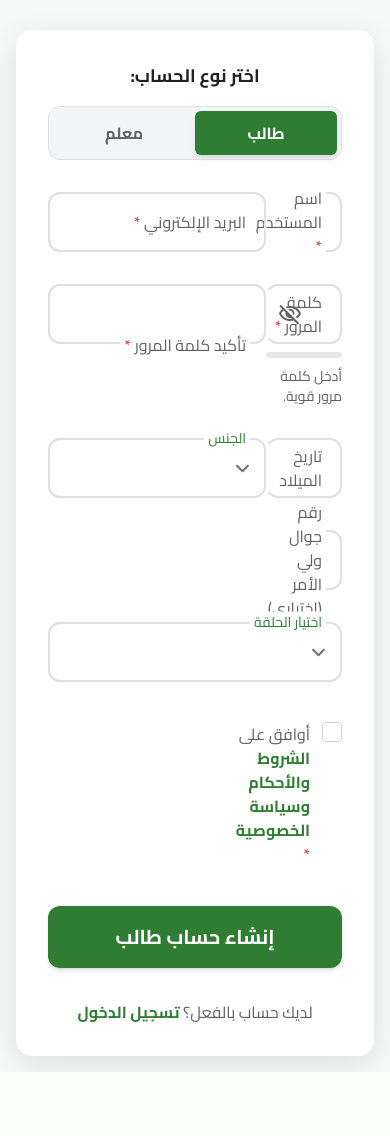
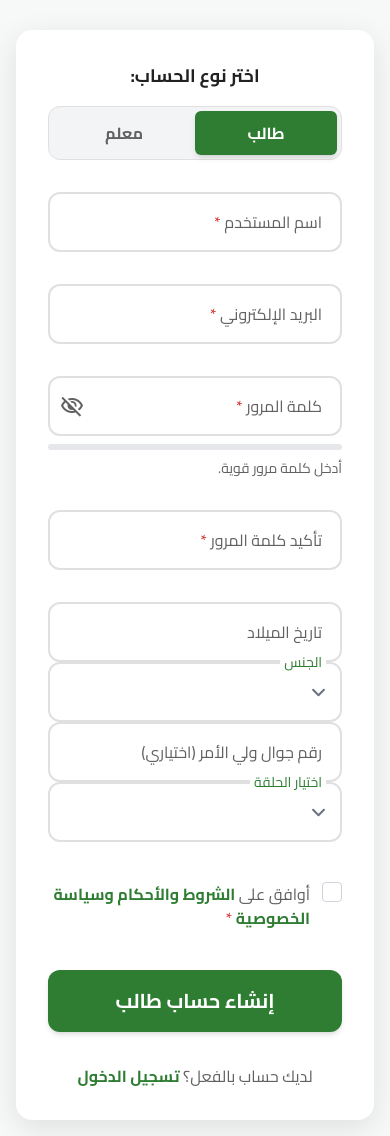
Before and after one commit to muhammednelshazly/Qurantahfiz, a Django app: page /accounts/register/ in a window 390 px wide. Shown: the part 206-1342 px from the top of the page. Before the commit the page ends 1278 px from the top, so only its background shows below. Run offline with Django 5.2, Linux system fonts and the light colour scheme; some libraries are stand-ins or nearby versions.

Commit message:
Update register.html

```diff
--- a/templates/accounts/register.html
+++ b/templates/accounts/register.html
@@ -129,8 +129,8 @@
             <label for="password2">تأكيد كلمة المرور <span class="text-error">*</span></label>
           </div>
 
-          <div id="role-specific-fields" class="contents">
-            <div data-role-fields="teacher" class="contents hidden">
+          <div id="role-specific-fields" class="sm:block md:contents">
+            <div data-role-fields="teacher" class="sm:block md:contents hidden">
               <div class="form-input-group md:col-span-2">
                 <input id="institution" name="institution" type="text" placeholder="المؤسسة / الجهة (اختياري)"
                        class="form-input w-full px-4 py-3.5 rounded-lg bg-transparent border-2 border-border-light dark:border-border-dark focus:outline-none focus:ring-0 focus:border-primary placeholder-transparent text-lg"/>
@@ -164,7 +164,7 @@
               </div>
             </div>
 
-            <div data-role-fields="student" class="contents">
+            <div data-role-fields="student" class="sm:block md:contents">
               <div class="form-input-group">
                 <input id="birth_date" name="birth_date" type="text" placeholder="تاريخ الميلاد"
                        onfocus="(this.type='date')" onblur="(this.type='text')"
```
